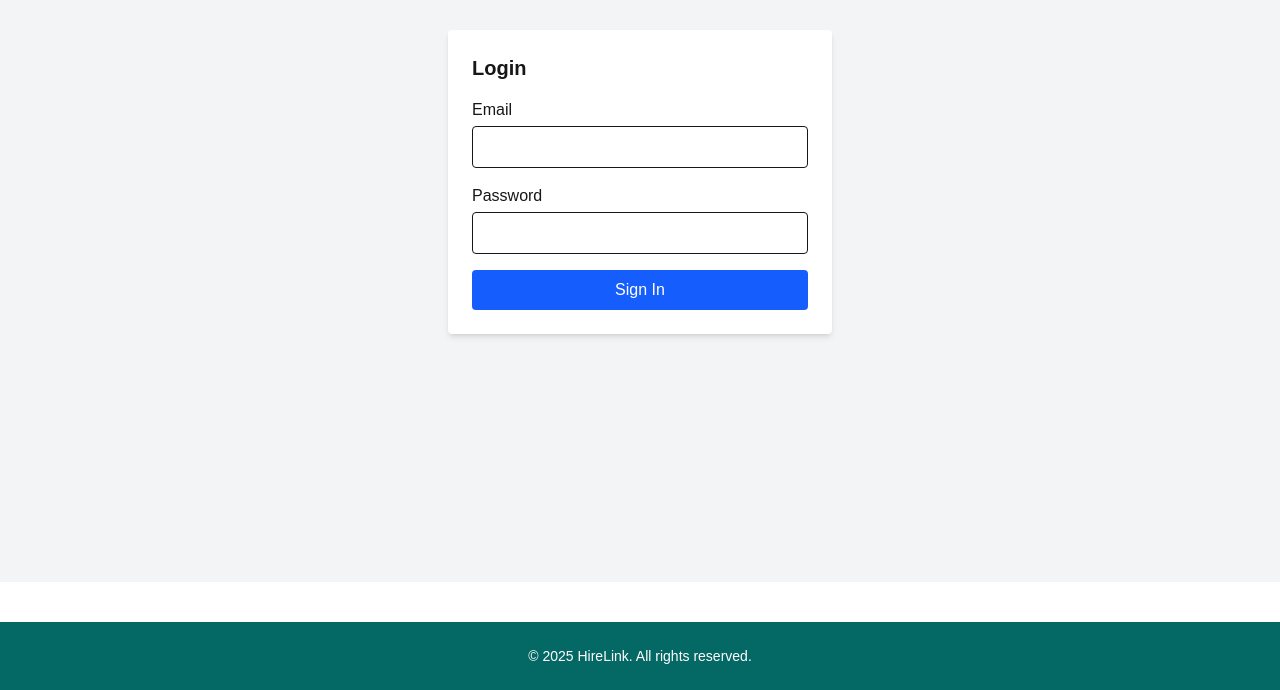
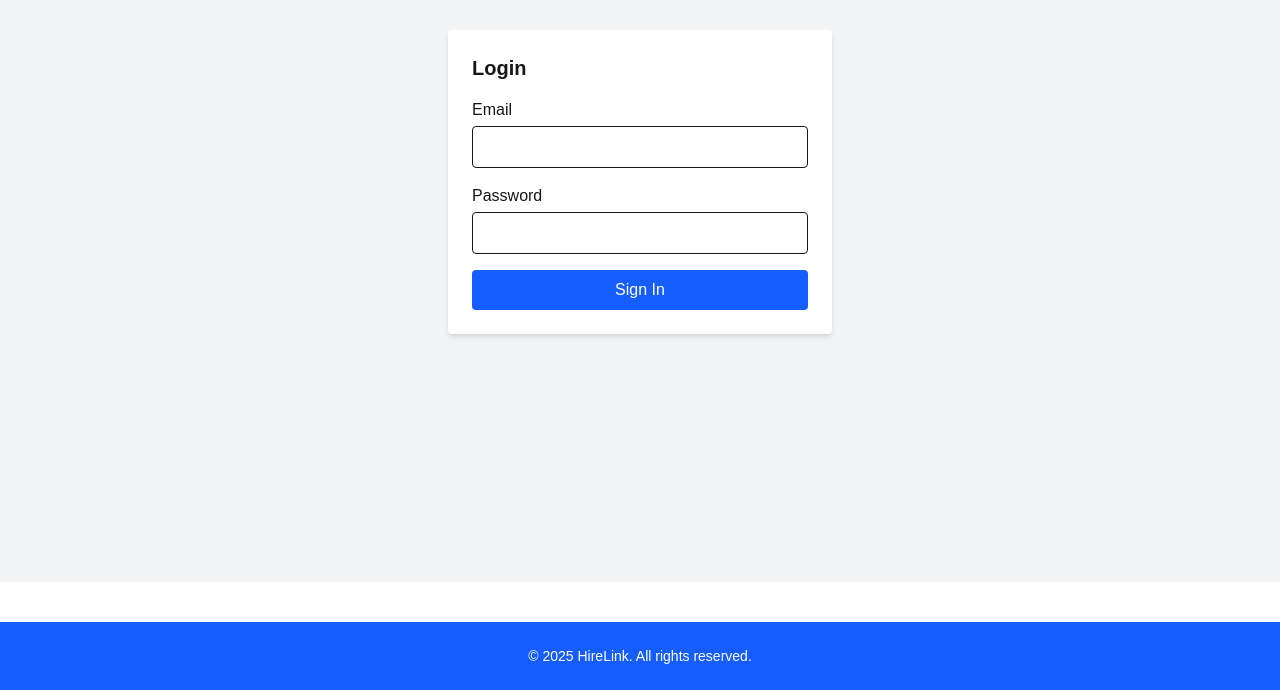
Before and after one commit to kolnlaviste/HireLink, a Next.js app in the folder frontend/: page /login in a window 1280 px wide. Shown: the part 291-981 px from the top of the page. Built offline with nearby package versions, Linux system fonts and the light colour scheme; no server answers.

Commit message:
update: updated color of footer

```diff
--- a/frontend/src/components/Footer.tsx
+++ b/frontend/src/components/Footer.tsx
@@ -1,6 +1,6 @@
 export default function Footer() {
   return (
-    <footer className="bg-[#046865] text-white text-center py-6 mt-10">
+    <footer className="bg-blue-600 text-white text-center py-6 mt-10">
       <p className="text-sm">&copy; {new Date().getFullYear()} HireLink. All rights reserved.</p>
     </footer>
   );
```
